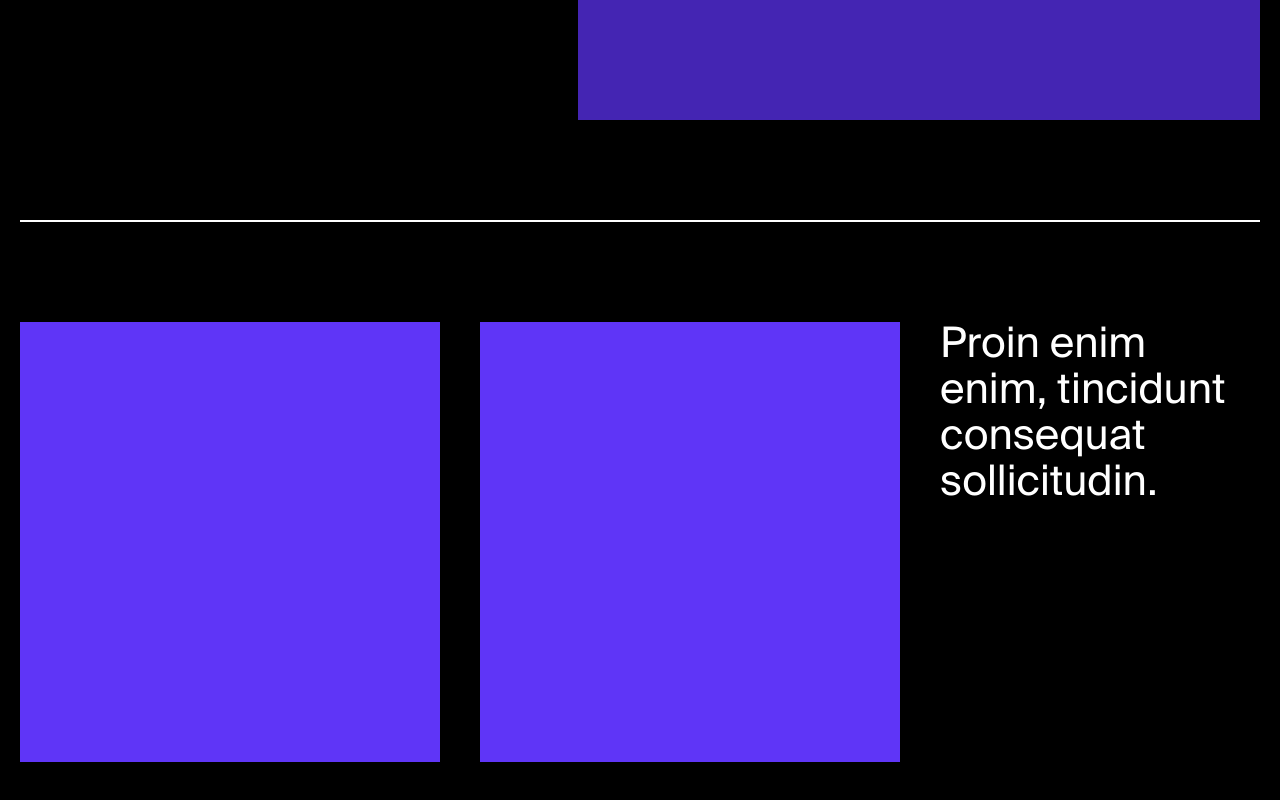
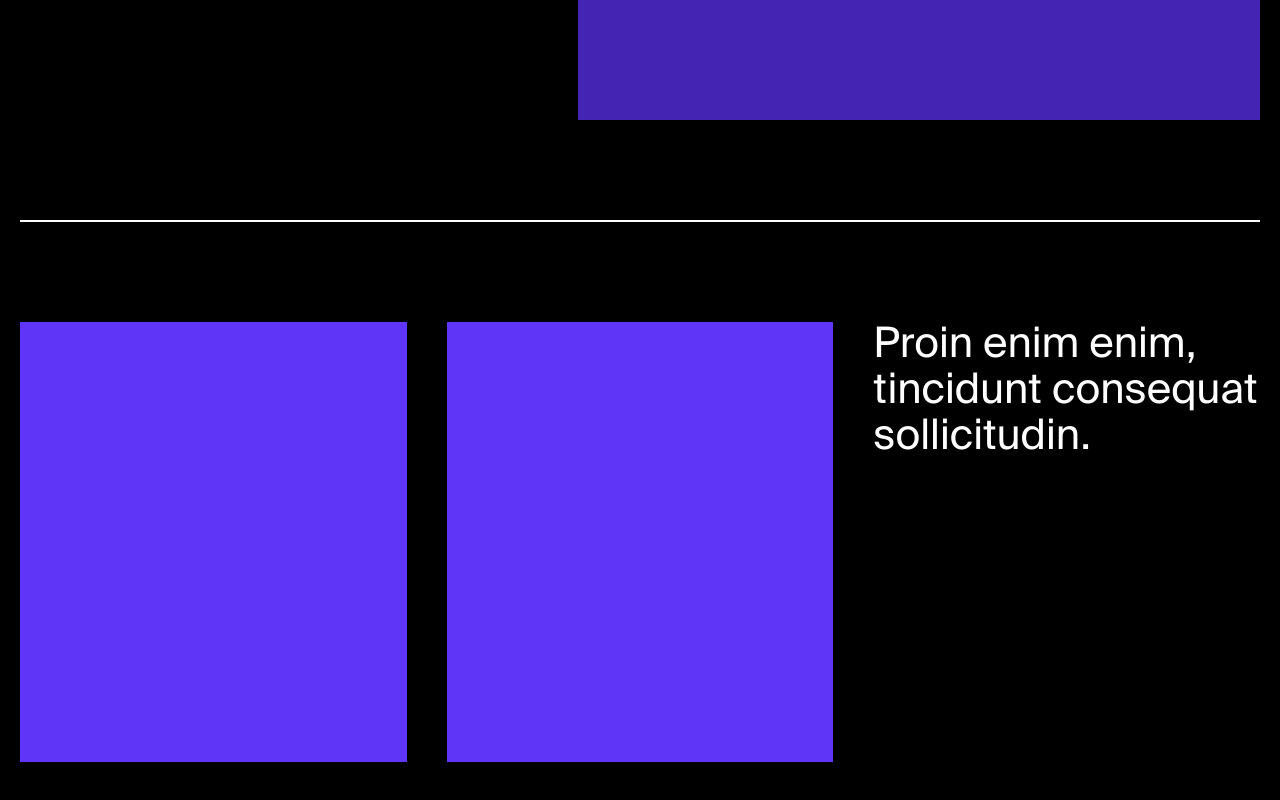
Before and after one commit to lmatteis/next-brink, a Next.js app: page / in a window 1280 px wide. Shown: the part 3817-4617 px from the top of the page. Built offline with nearby package versions, Linux system fonts and the light colour scheme.

Commit message:
Forgot to flex footer

```diff
--- a/app/page.tsx
+++ b/app/page.tsx
@@ -99,9 +99,9 @@ export default function Home() {
         <div>
           <div className="border-[0.5px] border-white my-[100px]"></div>
           <div className="flex flex-col-reverse lg:flex-row gap-10 px-[10px] lg:px-0 pb-[100px]">
-            <div className="bg-cold-blue w-full h-[394px] lg:h-[440px]"></div>
-            <div className="bg-cold-blue w-full h-[394px] lg:h-[440px]"></div>
-            <div className="text-[32px] lg:text-[42px] leading-[35px] lg:leading-[46px] ">
+            <div className="bg-cold-blue flex-1 h-[394px] lg:h-[440px]"></div>
+            <div className="bg-cold-blue flex-1 h-[394px] lg:h-[440px]"></div>
+            <div className="text-[32px] flex-1 lg:text-[42px] leading-[35px] lg:leading-[46px] ">
               Proin enim enim, tincidunt consequat sollicitudin.
             </div>
           </div>
```
